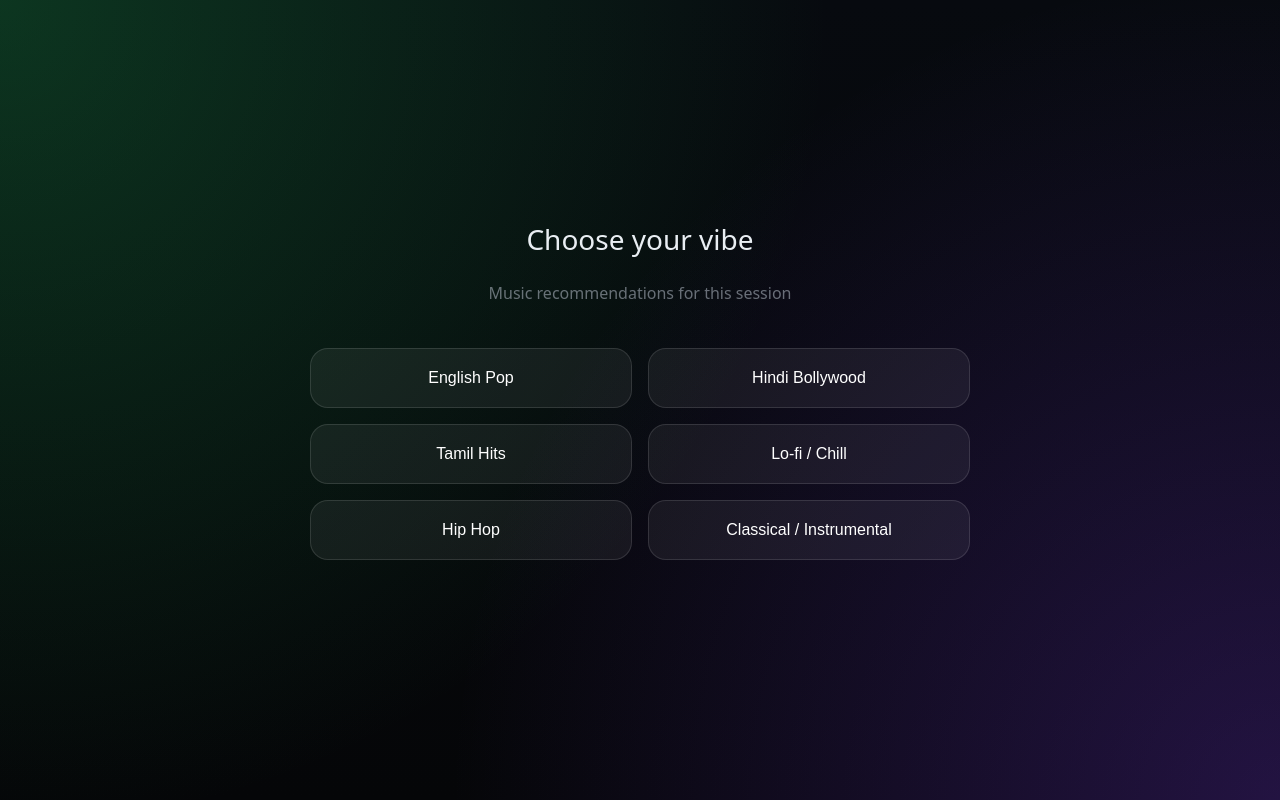
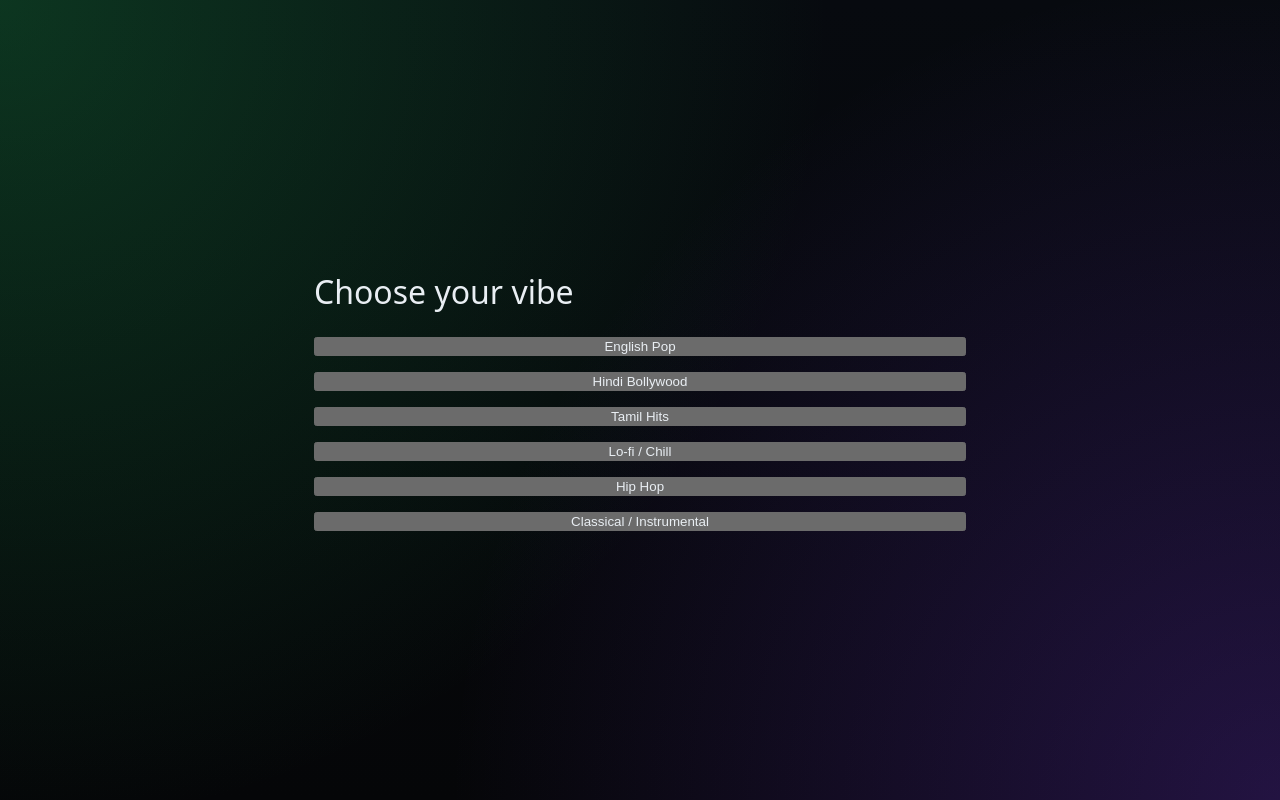
Before and after one commit to abhimanyucr7/resonance-frontend, a React (Vite) app: page / in a window 1280 px wide. Built offline with nearby package versions, Linux system fonts and the light colour scheme.

Commit message:
Add infinite scroll with backend pagination (10 pages)

```diff
--- a/src/App.tsx
+++ b/src/App.tsx
@@ -18,7 +18,6 @@ const PREFERENCES: Preference[] = [
 ];
 
 const BACKEND_URL = "https://resonance-backend-5qgm.onrender.com";
-
 const MAX_PAGES = 10;
 
 function App() {
@@ -36,6 +35,7 @@ function App() {
   const [loading, setLoading] = useState(false);
 
   const audioRef = useRef<HTMLAudioElement | null>(null);
+  const loadMoreRef = useRef<HTMLDivElement | null>(null);
 
   /* Restore preference */
   useEffect(() => {
@@ -54,7 +54,7 @@ function App() {
     setDuration(0);
   }, [preference, searchTerm]);
 
-  /* Fetch paginated tracks */
+  /* Fetch tracks */
   useEffect(() => {
     if (!hasMore || loading) return;
 
@@ -72,38 +72,34 @@ function App() {
           setHasMore(false);
         } else {
           setTracks((prev) => {
-            const existingIds = new Set(prev.map((t) => t.id));
-            const unique = data.filter((t) => !existingIds.has(t.id));
+            const ids = new Set(prev.map((t) => t.id));
+            const unique = data.filter((t) => !ids.has(t.id));
             return [...prev, ...unique];
           });
         }
       })
-      .catch((err) => {
-        console.error("Search failed:", err);
-        setHasMore(false);
-      })
+      .catch(() => setHasMore(false))
       .finally(() => setLoading(false));
   }, [page, preference, searchTerm]);
 
-  /* Infinite scroll */
+  /* ✅ PROPER infinite scroll (IntersectionObserver) */
   useEffect(() => {
-    const onScroll = () => {
-      if (
-        window.innerHeight + window.scrollY >=
-          document.body.offsetHeight - 300 &&
-        hasMore &&
-        !loading
-      ) {
+    if (!loadMoreRef.current || !hasMore) return;
+
+    const observer = new IntersectionObserver(
+      ([entry]) => {
+        if (entry.isIntersecting && !loading) {
           setPage((p) => p + 1);
         }
-    };
+      },
+      { rootMargin: "200px" }
+    );
 
-    window.addEventListener("scroll", onScroll);
-    return () => window.removeEventListener("scroll", onScroll);
+    observer.observe(loadMoreRef.current);
+    return () => observer.disconnect();
   }, [hasMore, loading]);
 
-  /* Playback logic (UNCHANGED) */
-
+  /* Playback logic (unchanged) */
   const currentTrack = queueIndex !== null ? tracks[queueIndex] : null;
 
   const playAtIndex = (index: number) => {
@@ -111,7 +107,6 @@ function App() {
     if (!track) return;
 
     audioRef.current?.pause();
-
     const audio = new Audio(track.previewUrl);
     audioRef.current = audio;
 
@@ -125,17 +120,13 @@ function App() {
   };
 
   const playNext = () => {
-    if (queueIndex === null) return;
-    if (queueIndex < tracks.length - 1) {
+    if (queueIndex !== null && queueIndex < tracks.length - 1) {
       playAtIndex(queueIndex + 1);
-    } else {
-      setIsPlaying(false);
     }
   };
 
   const playPrev = () => {
-    if (queueIndex === null) return;
-    if (queueIndex > 0) {
+    if (queueIndex && queueIndex > 0) {
       playAtIndex(queueIndex - 1);
     }
   };
@@ -155,49 +146,16 @@ function App() {
   /* ONBOARDING */
   if (!preference) {
     return (
-      <div
-        style={{
-          minHeight: "100vh",
-          display: "flex",
-          flexDirection: "column",
-          alignItems: "center",
-          justifyContent: "center",
-          gap: 24
-        }}
-      >
-        <h1 style={{ fontSize: 28 }}>Choose your vibe</h1>
-        <p style={{ opacity: 0.6 }}>
-          Music recommendations for this session
-        </p>
-
-        <div
-          style={{
-            display: "grid",
-            gridTemplateColumns: "repeat(auto-fit, minmax(220px, 1fr))",
-            gap: 16,
-            maxWidth: 700,
-            width: "100%",
-            padding: 20
-          }}
-        >
+      <div style={{ minHeight: "100vh", display: "grid", placeItems: "center" }}>
+        <div style={{ maxWidth: 700, width: "100%", padding: 24 }}>
+          <h1>Choose your vibe</h1>
+          <div style={{ display: "grid", gap: 16, marginTop: 24 }}>
             {PREFERENCES.map((p) => (
               <button
                 key={p.label}
                 onClick={() => {
-                sessionStorage.setItem(
-                  "music-preference",
-                  JSON.stringify(p)
-                );
+                  sessionStorage.setItem("music-preference", JSON.stringify(p));
                   setPreference(p);
-              }}
-              style={{
-                padding: 20,
-                borderRadius: 18,
-                background: "rgba(255,255,255,0.06)",
-                border: "1px solid rgba(255,255,255,0.12)",
-                color: "white",
-                fontSize: 16,
-                cursor: "pointer"
                 }}
               >
                 {p.label}
@@ -205,18 +163,13 @@ function App() {
             ))}
           </div>
         </div>
+      </div>
     );
   }
 
   /* MAIN APP */
   return (
-    <div
-      style={{
-        maxWidth: 900,
-        margin: "0 auto",
-        padding: "24px 16px 160px"
-      }}
-    >
+    <div style={{ maxWidth: 900, margin: "0 auto", padding: "24px 16px 160px" }}>
       <input
         placeholder="Search songs, artists, moods..."
         value={searchTerm}
@@ -228,9 +181,7 @@ function App() {
           borderRadius: 18,
           background: "rgba(255,255,255,0.06)",
           border: "1px solid rgba(255,255,255,0.12)",
-          color: "white",
-          fontSize: 15,
-          outline: "none"
+          color: "white"
         }}
       />
 
@@ -243,15 +194,12 @@ function App() {
         }
       />
 
+      {/* 👇 THIS is what triggers loading */}
+      {hasMore && <div ref={loadMoreRef} style={{ height: 1 }} />}
+
       {loading && (
         <p style={{ textAlign: "center", opacity: 0.6 }}>
           Loading more songs…
-        </p>
-      )}
-
-      {!hasMore && (
-        <p style={{ textAlign: "center", opacity: 0.5 }}>
-          End of recommendations
         </p>
       )}
 
```
Lines whose indentation alone changed are shown as unchanged.
